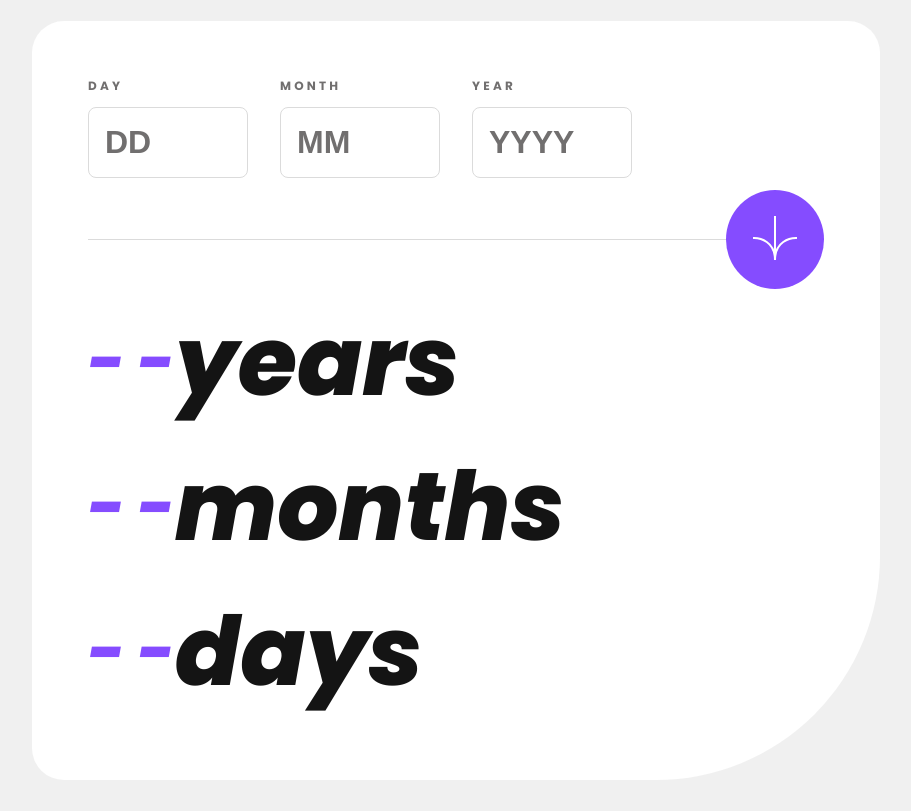
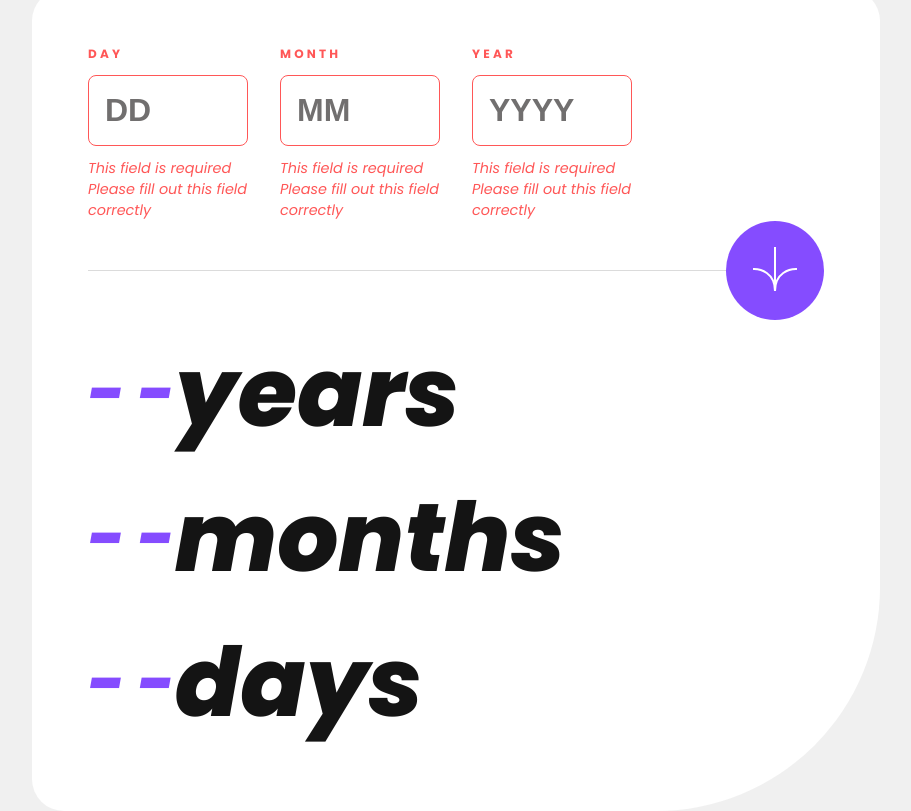
Before and after one commit to Dumont19/age-calculator-app-main, a plain HTML site: page index.html in a window 1280 px wide. Both pictures are taken after a click on the button 959 px from the left and 239 px from the top of the page. Shown: the whole page, without its empty margins (184-1095 px from the left). Drawn offline with Linux system fonts and the light colour scheme.

Commit message:
validation

```diff
--- a/index.html
+++ b/index.html
@@ -32,7 +32,8 @@
               placeholder="DD"
               maxlength="2"
               required />
-              <small>This field is required</small>
+              <small class="blank-field">This field is required</small>
+              <small class="format-error">Please fill out this field correctly</small>
           </div>
           <div class="month">
             <label id="label-month" for="month">month</label>
@@ -43,7 +44,8 @@
               placeholder="MM"
               maxlength="2"
               required />
-              <small>This field is required</small>
+              <small class="blank-field">This field is required</small>
+              <small class="format-error">Please fill out this field correctly</small>
           </div>
           <div class="year">
             <label id="label-year" for="year">year</label>
@@ -54,7 +56,8 @@
               placeholder="YYYY"
               maxlength="4"
               required />
-              <small>This field is required</small>
+              <small class="blank-field">This field is required</small>
+              <small class="format-error">Please fill out this field correctly</small>
             </div>
           </div>
           <div class="submit-button">
--- a/js/index.js
+++ b/js/index.js
@@ -9,7 +9,10 @@ const transformDate = () => {
     const day = document.querySelector('#res-d')
     const month = document.querySelector('#res-m')
     const year = document.querySelector('#res-y')
-    const errorMessage = Array.from(document.querySelectorAll('small'))
+    const errorMessage = Array.from(document.querySelectorAll('.blank-field'))
+    const errorFormatMessage = Array.from(document.querySelectorAll('.format-error'))
+
+
 
     const checkInputs = () => {
         if (inputDay.value === '') {
@@ -37,9 +40,46 @@ const transformDate = () => {
         }
     }
 
+    const checkFormat = () => {
+        const numberPatternRegex = /[0-9]+/
+        const rangeDayPatternRegex = /^(0[1-9]|3[0-1])$/
+        const rangeMonthPatternRegex = /^(0[1-9]|1[0-2])$/
+        const currentYear = new Date().getFullYear()
+        console.log(rangeDayPatternRegex.test(inputDay.value))
+
+        if (numberPatternRegex.test(inputDay.value) === false || rangeDayPatternRegex.test(inputDay.value) === false) {
+            labelDay.style.color = 'var(--light-red)'
+            inputDay.classList.add('error')
+            errorFormatMessage[0].style.display = 'block'
+        }
+
+        if (numberPatternRegex.test(inputMonth.value) === false || rangeMonthPatternRegex.test(inputMonth.value) === false ) {
+            labelMonth.style.color = 'var(--light-red)'
+            inputMonth.classList.add('error')
+            errorFormatMessage[1].style.display = 'block'
+        }
+
+        if (numberPatternRegex.test(inputYear.value) === false || Number(inputYear.value) > currentYear ) {
+            labelYear.style.color = 'var(--light-red)'
+            inputYear.classList.add('error')
+            errorFormatMessage[2].style.display = 'block'
+        }
+    }
+
     const calculateAge = () => {
-        const currentDate = new Date().getMilliseconds()
+        const currentDate = new Date()
 
     }
+
+    const handleSubmit = () => {
+
+
+        btn.addEventListener('click', event => {
+            event.preventDefault()
+            checkInputs()
+            checkFormat()
+        })
+    }
+    handleSubmit()
 }
 transformDate()
--- a/styles/style.css
+++ b/styles/style.css
@@ -62,12 +62,22 @@ button:hover {
     margin-right: 12rem;
 }
 
-.date small {
+.date small.blank-field,
+.date small.format-error {
     color: var(--light-red);
     font-size: .9rem;
     font-style: italic;
     display: none;
 }
+
+.date small.format-error {
+    color: var(--light-red);
+    font-size: .9rem;
+    font-style: italic;
+    display: none;
+}
+
+
 
 label {
     display: block;
```
